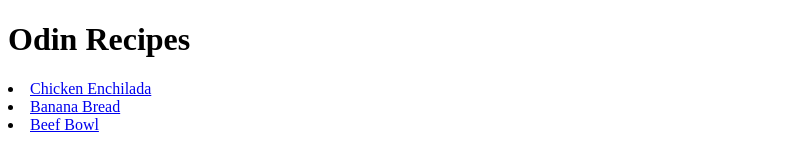
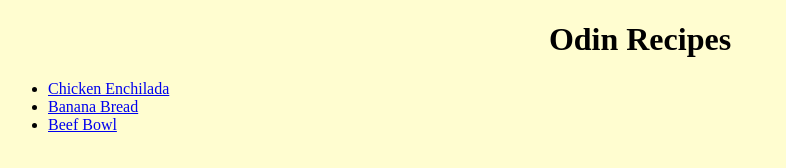
Before and after one commit to Fepozopo/odin-recipes, a plain HTML site: page index.html in a window 1280 px wide. Shown: the whole page, without its empty margins (0-786 px from the left). Drawn offline with Linux system fonts and the light colour scheme.

Commit message:
Added bullet points to list items and created style.css to practice css

```diff
--- a/index.html
+++ b/index.html
@@ -4,13 +4,16 @@
     <meta charset="UTF-8">
     <meta name="viewport" content="width=device-width, initial-scale=1.0">
     <title>Odin Recipes</title>
+    <link rel="stylesheet" href="style.css">
 </head>
 <body>
     <h1>Odin Recipes</h1>
-    <uo>
-    <li><a href="recipes/chicken-enchilada.html">Chicken Enchilada</a></li>
-    <li><a href="recipes/banana-bread.html">Banana Bread</a></li>
-    <li><a href="recipes/beef-bowl.html">Beef Bowl</a></li>
-    </uo>
+    <div>
+        <ul>
+            <li><a href="recipes/chicken-enchilada.html">Chicken Enchilada</a></li>
+            <li><a href="recipes/banana-bread.html">Banana Bread</a></li>
+            <li><a href="recipes/beef-bowl.html">Beef Bowl</a></li>
+        </ul>
+    </div>
 </body>
 </html>
--- /dev/null
+++ b/style.css
@@ -0,0 +1,8 @@
+h1 {
+    text-align: center;
+    font-weight: bold;
+}
+
+body {
+    background-color: rgb(255, 253, 208);
+}
```
Also changed, not shown: recipes/banana-bread.html (+3 -2 lines), recipes/beef-bowl.html (+5 -4 lines), recipes/chicken-enchilada.html (+3 -2 lines), recipes/sttyle.css (added).
